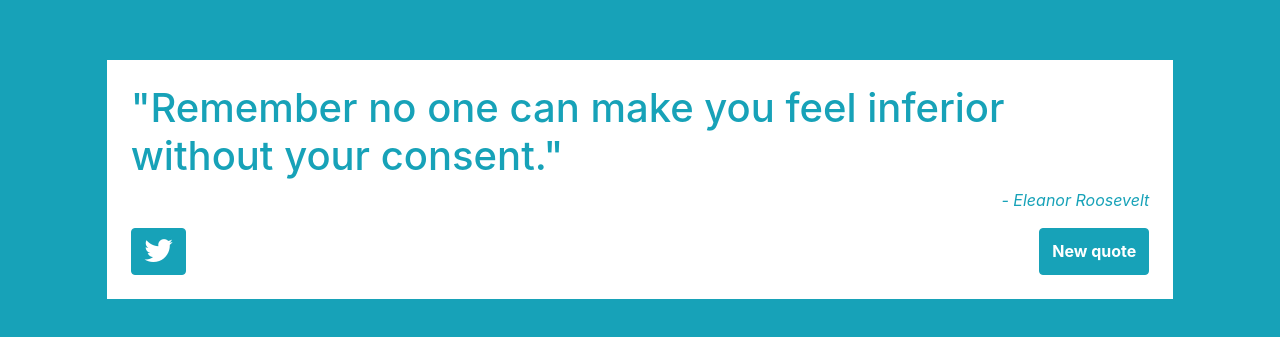
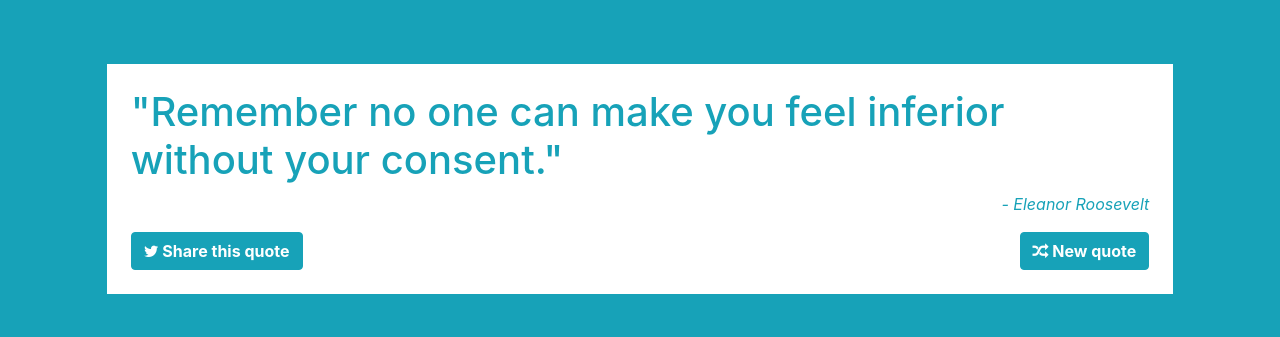
Before and after one commit to peeblesbrandon/fcc-random-quote-machine, a React (Create React App) app: page / in a window 1280 px wide. Shown: the part 221-558 px from the top of the page. Built offline with nearby package versions, Linux system fonts and the light colour scheme.

Commit message:
fix buttons and tweet URL

```diff
--- a/src/components/QuoteBox/QuoteBox.js
+++ b/src/components/QuoteBox/QuoteBox.js
@@ -27,14 +27,15 @@ class QuoteBox extends React.Component {
     }
     // render the final quote box
     render () {
+        const tweetURL = `https://twitter.com/intent/tweet?text=\"${this.state.quote}\" - ${this.state.author}`;
         return (
             <div id="container" className="container-xs d-flex justify-content-center align-items-center vh-100 bg-info">
                 <div id="quote-box" className="col-10 p-4 d-flex flex-column text-info">
                     <h1 id="text" className="d-block text-left">"{this.state.quote}"</h1>
                     <p id="author" className="align-self-end font-italic">- {this.state.author}</p>
                     <div className="d-flex justify-content-between">
-                        <a className="btn btn-info" id="tweet-quote" href="www.twitter.com/intent/tweet"><i className="fa fa-twitter fa-2x" /></a>
-                        <button onClick={this.handleClick} className="btn btn-info font-weight-bold" variant="light" id="new-quote">New quote</button>
+                        <a className="btn btn-info font-weight-bold" id="tweet-quote" target="_blank" href={tweetURL}><i className="fa fa-twitter" /> Share this quote</a>
+                        <button onClick={this.handleClick} className="btn btn-info font-weight-bold" variant="light" id="new-quote"><i className="fa fa-random" /> New quote</button>
                     </div>
                 </div>
             </div>
```
